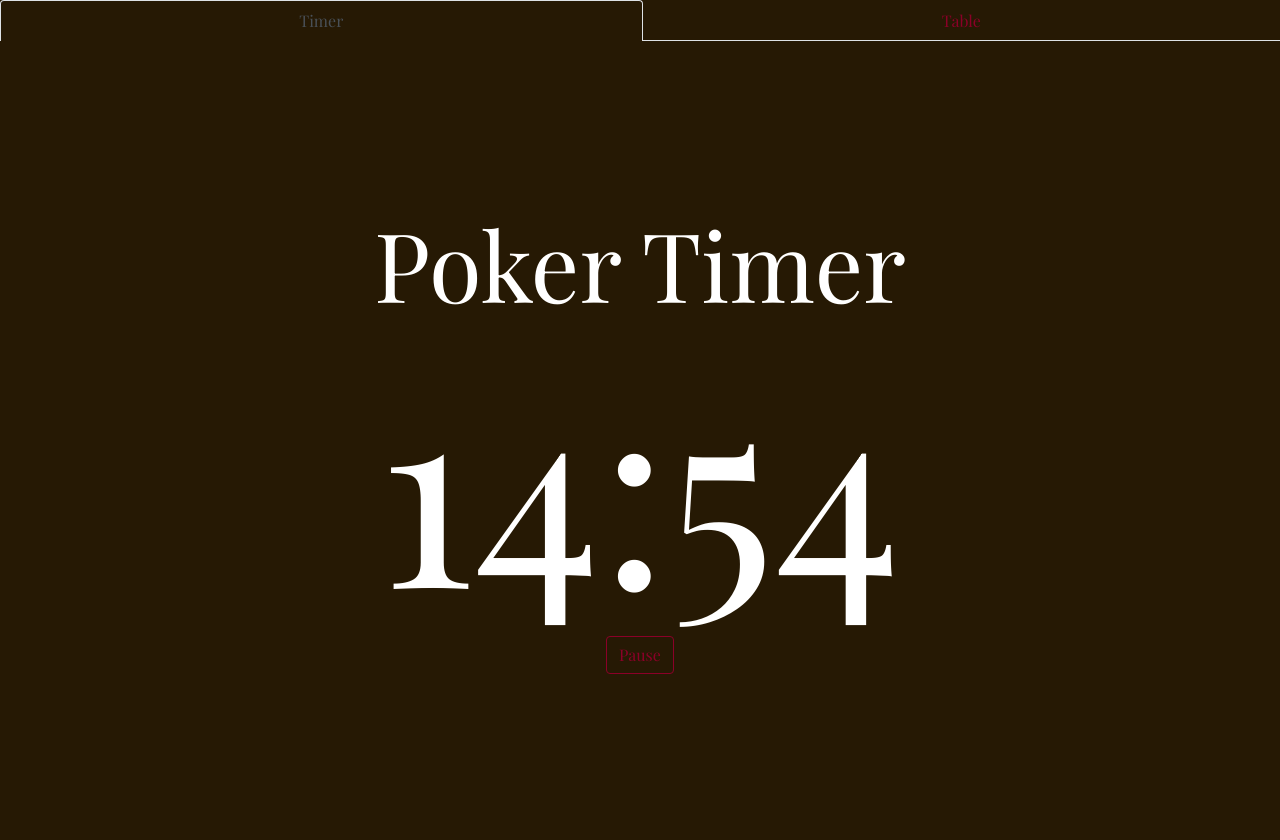
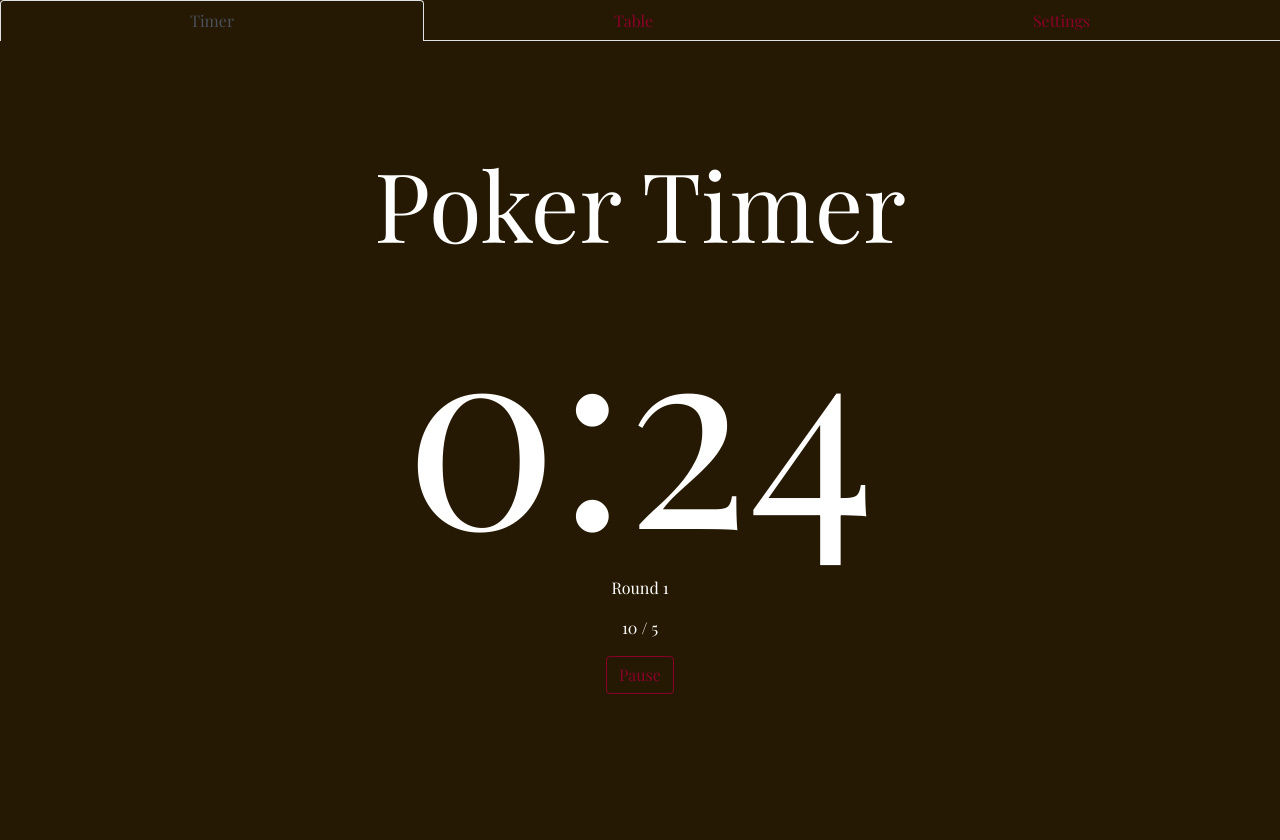
Before and after one commit to veryselfishman/timer.poker, a PHP site: page / in a window 1280 px wide. Run offline with PHP 8.4, Linux system fonts and the light colour scheme; some web fonts are replaced.

Commit message:
v0.21 Non-date based timer with blinds. Adding Settings tab

```diff
--- a/src/index.php
+++ b/src/index.php
@@ -19,15 +19,19 @@
                 <li class="nav-item">
                     <a class="nav-link" href="#table">Table</a>
                 </li>
+                <li class="nav-item">
+                    <a class="nav-link" href="#settings">Settings</a>
+                </li>
             </ul>
         </nav>
 
         <section id="timer" class="fullScreen active">
             <div class="screenContent">
                 <h1 class="display-1">Poker Timer</h1>
-                <div id="countdown" class="display-1">
-                    <span class="minutes">10</span>:<span class="seconds">00</span>
-                </div>
+                <span id="countdown" class="display-1">0:00
+                   </span>
+                   <p id="round">Round 1</p>
+                   <p id="blinds"></p>
 
                 <div id="timerControls">
                     <button id="playPause" class="btn btn-large btn-outline-primary pause" onclick="togglePause(1)">Pause</button>
@@ -38,6 +42,12 @@
         <section id="table" class="fullScreen">
             <div class="screenContent">
                 <h1 class="display-2">League Table</h1>
+            </div><!-- .screenContent -->
+        </section>
+
+        <section id="settings" class="fullScreen">
+            <div class="screenContent">
+                <h1 class="display-2">Settings</h1>
             </div><!-- .screenContent -->
         </section>
 
--- a/src/js/app.js
+++ b/src/js/app.js
@@ -1,16 +1,28 @@
 var timeinterval;
 var t = 0;
+var interval;
+var startingInterval;
+var currentTime;
+var round = 1;
+
+const blinds = [10, 20, 50, 100, 200, 400, 600, 800, 1000];
+
+startingInterval = "0:30";
+interval = startingInterval;
+
+$("#round").text("Round " + round);
+$("#blinds").text(blinds[round - 1] + " / " + blinds[round - 1] / 2);
+$("#countdown").text(startingInterval);
 
 function togglePause(toPause) {
   if ($("#playPause").hasClass("pause")) {
-    clearInterval(timeinterval);
+    timerManager(false);
     $("#playPause")
       .addClass("play")
       .removeClass("pause")
       .text("PLAY");
   } else {
-    var deadline = new Date(Date.parse(new Date()) + t);
-    initializeClock("countdown", deadline);
+    timerManager(true);
     $("#playPause")
       .addClass("pause")
       .removeClass("play")
@@ -18,113 +30,46 @@ function togglePause(toPause) {
   }
 }
 
-function getTimeRemaining(endtime) {
-  t = Date.parse(endtime) - Date.parse(new Date());
-  var seconds = Math.floor((t / 1000) % 60);
-  var minutes = Math.floor((t / 1000 / 60) % 60);
-  var hours = Math.floor((t / (1000 * 60 * 60)) % 24);
-  var days = Math.floor(t / (1000 * 60 * 60 * 24));
-  return {
-    total: t,
-    days: days,
-    hours: hours,
-    minutes: minutes,
-    seconds: seconds
-  };
-}
-
-function getTimeRemainingNew(endtime) {
-  var t = Date.parse(endtime) - Date.parse(new Date());
-  var seconds = Math.floor((t / 1000) % 60);
-  var minutes = Math.floor((t / 1000 / 60) % 60);
-  var hours = Math.floor((t / (1000 * 60 * 60)) % 24);
-  var days = Math.floor(t / (1000 * 60 * 60 * 24));
-  return {
-    total: t,
-    days: days,
-    hours: hours,
-    minutes: minutes,
-    seconds: seconds
-  };
-}
-
-function initializeClock(id, endtime) {
-  var clock = document.getElementById(id);
-
-  var minutesSpan = clock.querySelector(".minutes");
-  var secondsSpan = clock.querySelector(".seconds");
-
-  function updateClock() {
-    var t = getTimeRemaining(endtime);
-
-    minutesSpan.innerHTML = ("0" + t.minutes).slice(-2);
-    secondsSpan.innerHTML = ("0" + t.seconds).slice(-2);
-
-    if (t.total <= 0) {
+function timerManager(flag) {
+  if (flag) {
+    timeinterval = setInterval(function() {
+      currentTime = interval;
+      countdown(currentTime);
+    }, 1000);
+  } else {
     clearInterval(timeinterval);
   }
 }
 
-  updateClock();
-  timeinterval = setInterval(updateClock, 1000);
-}
-
-function setClock(hours, minutes) {}
-
-$(document).ready(function() {
-  var days = 1;
-  var hours = 1;
-  var minutes = 0.25;
-  var seconds = 1;
-
-  var deadline = new Date(
-    Date.parse(new Date()) + days * 60 * minutes * 60 * seconds * 1000
-  );
-
-  initializeClock("countdown", deadline);
-
-  /* MY ATTEMPT
-  // ================================================================
-    // Countdown Timer
-
-  // Timer
-  var interval = "10:00";
-  var play = false;
-
-  //countdown function
 function countdown(currentTime) {
-    console.log(interval);
   var timer = currentTime.split(":");
   //by parsing integer, I avoid all extra string processing
   var minutes = parseInt(timer[0], 10);
   var seconds = parseInt(timer[1], 10);
   --seconds;
   minutes = seconds < 0 ? --minutes : minutes;
+  seconds = seconds < 0 ? 59 : seconds;
 
-    if (minutes < 0) clearInterval(repeat);
-    seconds = seconds < 0 ? 59 : seconds;
+  if (minutes === 0 && seconds < 11) {
+    $("#countdown").addClass("text-danger");
+  }
+
   seconds = seconds < 10 ? "0" + seconds : seconds;
   //minutes = (minutes < 10) ?  minutes : minutes;
   $("#countdown").html(minutes + ":" + seconds);
   interval = minutes + ":" + seconds;
-    console.log(interval);
+
+  if (minutes === 0 && seconds === "00") {
+    round++;
+    $("#round").text("Round " + round);
+    $("#blinds").text(blinds[round - 1] + " / " + blinds[round - 1] / 2);
+    $("#countdown").removeClass("text-danger");
+    interval = startingInterval;
+  }
 }
 
-  $("#playPause").on("click", function() {
-    if (play === false) {
-      play = true;
-      $("#playPause").text("Pause");
-      var repeat = setInterval(function() {
-        var currentTime = interval;
-        countdown(currentTime);
-      }, 1000);
-    } else {
-      console.log("pause!");
-      clearInterval(repeat);
-    }
-  });
-
-    MY ATTEMPT */
+$(document).ready(function() {
+  timerManager(true);
 
   //========================================================================
 
--- a/src/sass/theme/_myTheme.scss
+++ b/src/sass/theme/_myTheme.scss
@@ -29,6 +29,7 @@ body {
   position: absolute;
   top: $nav-link-height;
   left: 0;
+  padding-bottom: $nav-link-height;
   width: 100%;
   height: 100%;
   text-rendering: optimizeLegibility;
```
Also changed, not shown: src/css/style.min.css, 1 other file. Lines whose indentation alone changed are shown as unchanged.
